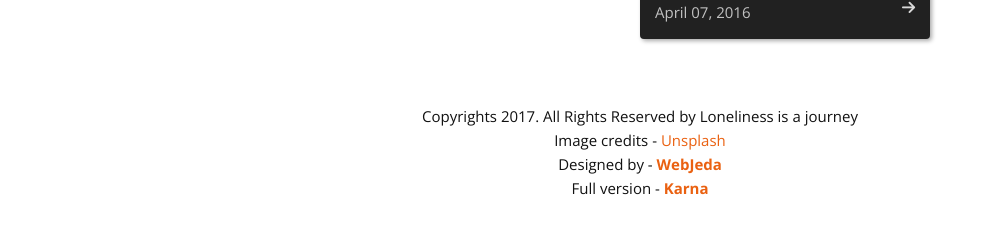
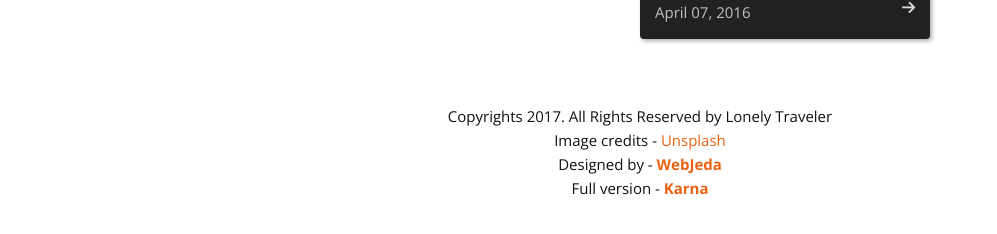
Before and after one commit to johnzhangchina/lonely, a Jekyll site: the page built from index.html, in a window 1280 px wide and 900 px high, scrolled down 1640 px. Shown: the part 642-876 px from the top of the window, without its empty margins (0-997 px from the left). Built offline with Jekyll 4.4.1, drawn with Linux system fonts in a browser that asks for light colours; nearby versions of some CDN libraries; some of the changed text lies outside the part shown.

Commit message:
Update _config.yml

```diff
--- a/_config.yml
+++ b/_config.yml
@@ -1,5 +1,5 @@
 
-title: Loneliness is a journey
+title: Lonely Traveler
 desctiption: The dark days of John .
 url: http://webjeda.com/
 permalink: ':title/'
```
